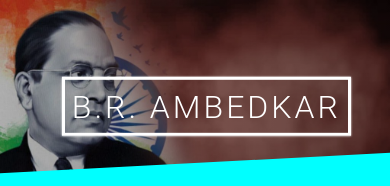
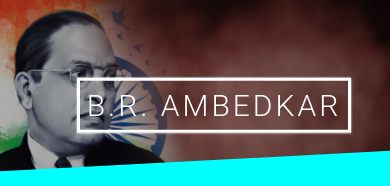
Before and after one commit to princekumar036/web-ambedkar-tribute, a plain HTML site: page index.html in a window 390 px wide. Shown: the top 186 px of the page. Drawn offline with Linux system fonts and the light colour scheme.

Commit message:
changed root font size for sm

```diff
--- a/style.css
+++ b/style.css
@@ -251,10 +251,10 @@ footer .fa-solid {
 }
 
 @media screen and (max-width:768px) {
+    :root {
+        font-size: 10px;
+    }
     .timeline-container {
         grid-template-columns: repeat(3, 1fr);
     }
-    header h1 {
-        font-size: 2rem;
-    }
 }
```
